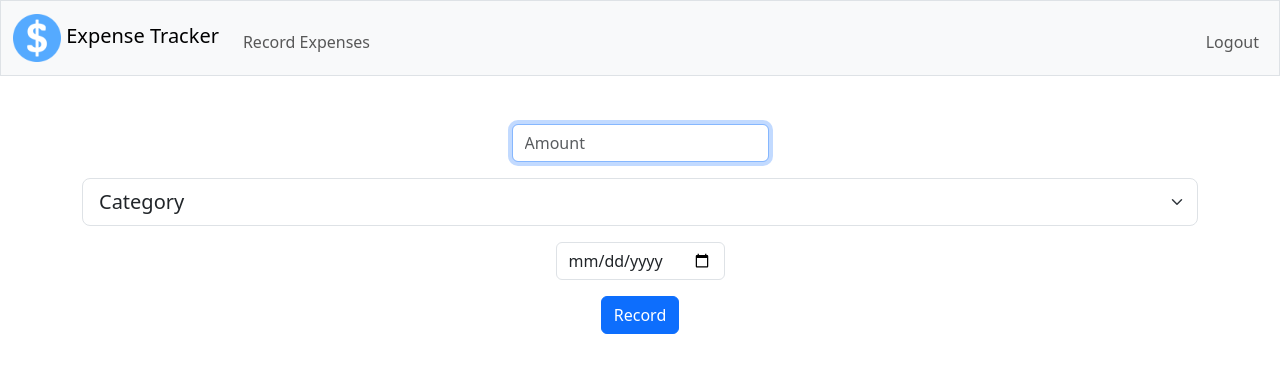
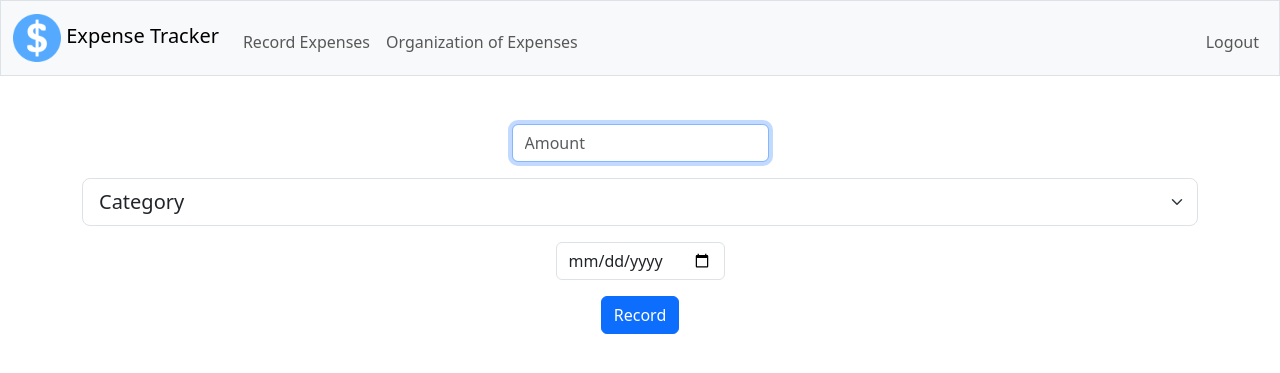
Before and after one commit to swaraliz11/expense-tracker, a Flask app: page /record in a window 1280 px wide. Shown: the top 373 px of the page. Run offline with Flask 3, Linux system fonts and the light colour scheme; a user stored in the database is signed in.

Commit message:
modified layout.html

```diff
--- a/templates/layout.html
+++ b/templates/layout.html
@@ -30,6 +30,7 @@
                     {% if session["user_id"] %}
                         <ul class="navbar-nav me-auto mt-2">
                             <li class="nav-item"><a class="nav-link" href="/record"> Record Expenses </a></li>
+                            <li class="nav-item"><a class="nav-link" href="/organization"> Organization of Expenses </a></li>
                         </ul>
                         <ul class="navbar-nav ms-auto mt-2">
                             <li class="nav-item"><a class="nav-link" href="/logout"> Logout </a></li>
```
